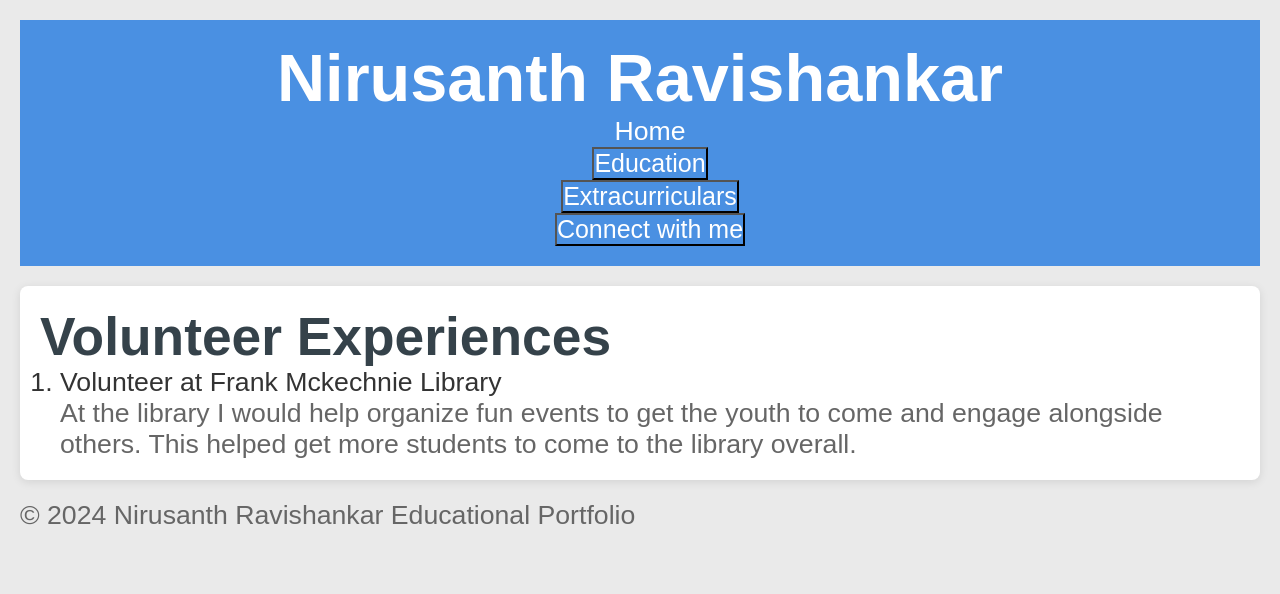
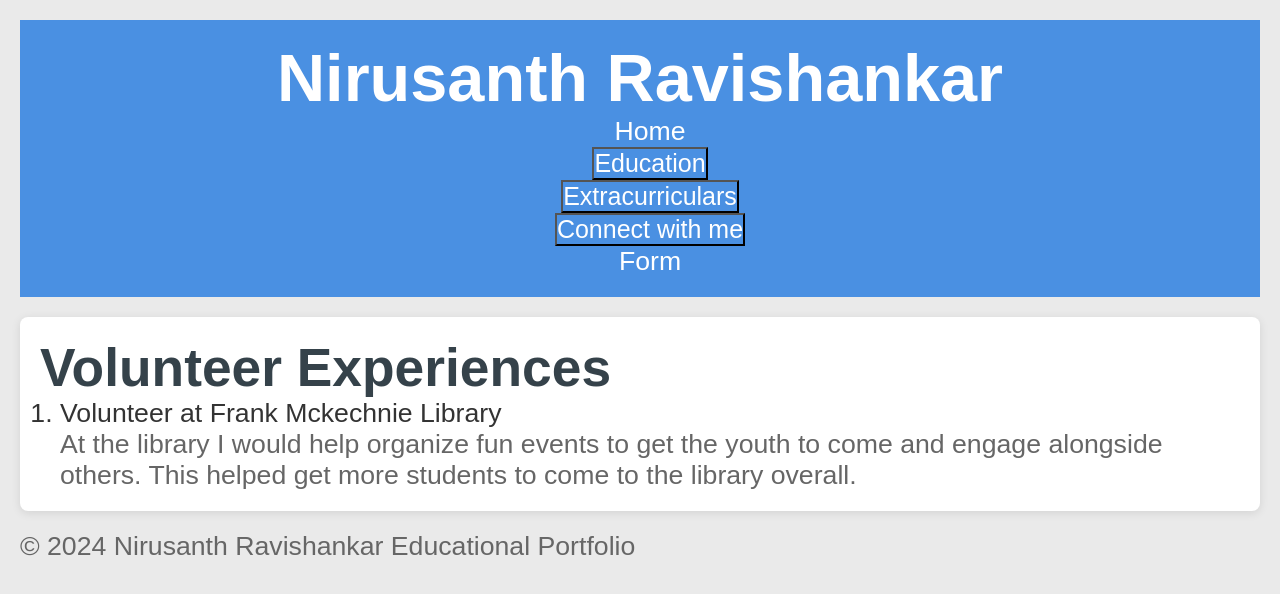
Before and after one commit to Nirusanth/Nirusanth.github.io, a plain HTML site: page V.html in a window 1280 px wide. Drawn offline with Linux system fonts and the light colour scheme.

Commit message:
trufjy
tuyf

```diff
--- a/V.html
+++ b/V.html
@@ -41,6 +41,8 @@
                     </div>
                     </div>
 
+                <li><a href="Form.html">Form</a></li>
+
             </ul>
         </nav>
     </header>
```
Also changed, not shown: Courses.html (+2 -0 lines), Ed.html (+2 -0 lines), Ex.html (+2 -0 lines), Form.html (+1 -1 lines), index.html (+1 -1 lines).
